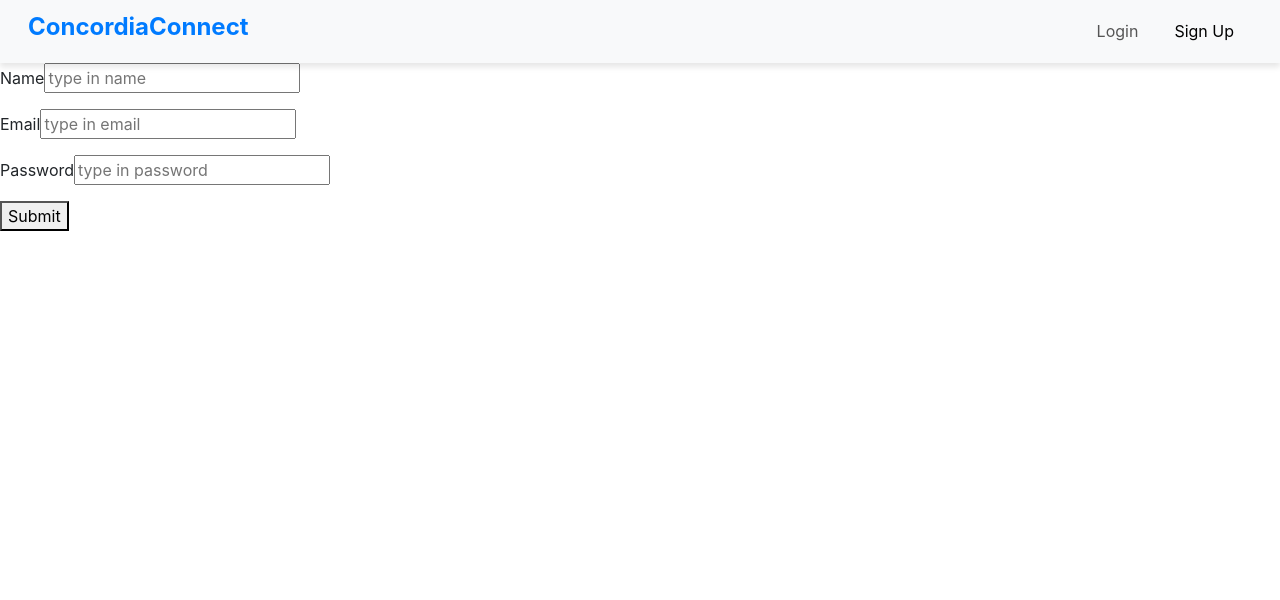
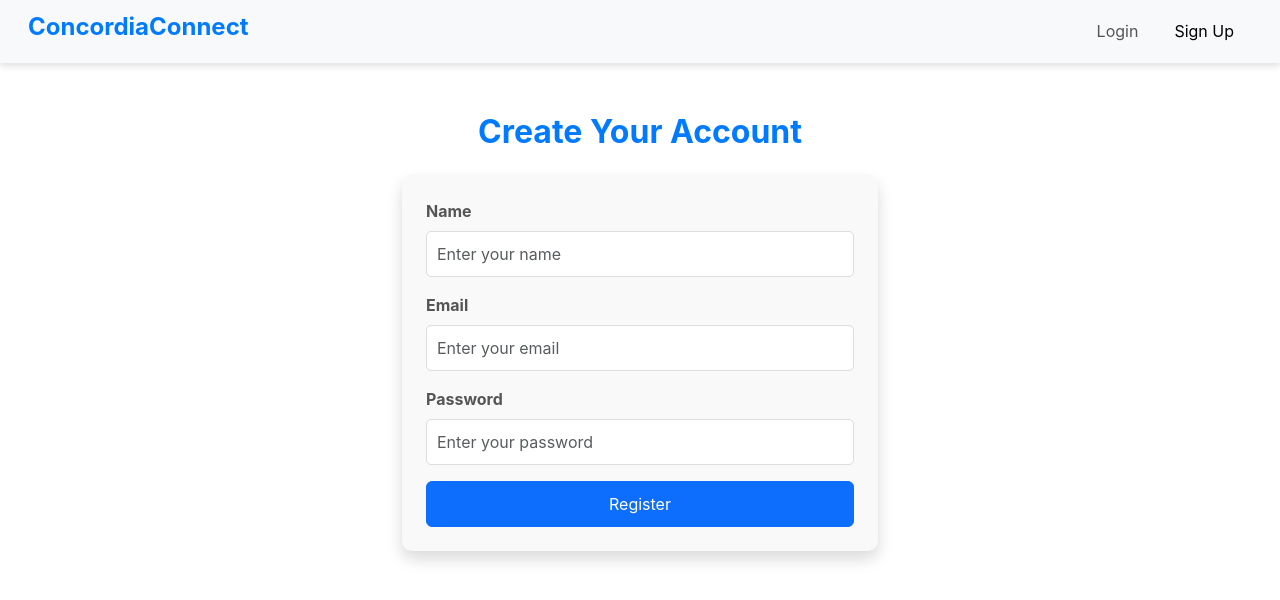
Before and after one commit to AbramEngler/Concordia_Connect, a React (Create React App) app in the folder my-react-appcd/: page /newuser in a window 1280 px wide. Shown: the top 600 px of the page. Built offline with nearby package versions, Linux system fonts and the light colour scheme.

Commit message:
Styling of Registration, Login, and Home page

```diff
--- a/my-react-appcd/src/Components/NavBar.css
+++ b/my-react-appcd/src/Components/NavBar.css
@@ -6,7 +6,7 @@
 .brand-title {
     font-size: 1.5rem;
     font-weight: bold;
-    color: #007bff; /* Adjust to match your theme */
+    color: #007bff;
     text-decoration: none;
 }
 
--- a/my-react-appcd/src/Components/NavBar.jsx
+++ b/my-react-appcd/src/Components/NavBar.jsx
@@ -1,6 +1,6 @@
 import React from 'react';
 import { NavLink, useNavigate } from 'react-router-dom';
-import './NavBar.css'; // For custom styles
+import './NavBar.css';
 
 const NavBar = () => {
     const navigate = useNavigate();
@@ -11,9 +11,9 @@ const NavBar = () => {
         localStorage.removeItem('token');
         localStorage.removeItem('userName');
 
-        // Redirect to login page or home page
+        window.location.reload();
         setTimeout(() => {
-            navigate('/'); // Replace with your login route
+            navigate('/');
         }, 1000);
     };
 
--- a/my-react-appcd/src/Pages/About.jsx
+++ b/my-react-appcd/src/Pages/About.jsx
@@ -15,7 +15,7 @@ const About = () => {
 					This is our about page for ConcordiaConnect
 				</p>
 				<p>
-					We want to be able to post messages next
+					We want to work on bettering the user experience
 				</p>
 			</div>
 		</div>
--- /dev/null
+++ b/my-react-appcd/src/Pages/Home.css
@@ -0,0 +1,64 @@
+/* Home.css */
+.home-container {
+    max-width: 900px;
+    margin: 50px auto;
+    text-align: center;
+    padding: 20px;
+}
+
+.welcome-banner {
+    background: #f9f9f9;
+    padding: 20px;
+    border-radius: 10px;
+    box-shadow: 0 4px 6px rgba(0, 0, 0, 0.1);
+}
+
+.welcome-banner h2 {
+    color: #007bff;
+    font-size: 2rem;
+    font-weight: bold;
+}
+
+.lead-text {
+    color: #555;
+    font-size: 1.2rem;
+    margin-top: 10px;
+}
+
+.action-links {
+    display: flex;
+    flex-wrap: wrap;
+    justify-content: center;
+    margin-top: 30px;
+}
+
+.action-card {
+    flex: 1 1 calc(45% - 20px);
+    max-width: 400px;
+    background: #fff;
+    margin: 10px;
+    padding: 20px;
+    border-radius: 10px;
+    border: 1px solid #ddd;
+    box-shadow: 0 2px 4px rgba(0, 0, 0, 0.1);
+    text-decoration: none;
+    color: inherit;
+    text-align: left;
+    transition: transform 0.2s ease-in-out, box-shadow 0.2s ease-in-out;
+}
+
+.action-card h3 {
+    font-size: 1.5rem;
+    color: #007bff;
+    margin-bottom: 10px;
+}
+
+.action-card p {
+    color: #555;
+    font-size: 1rem;
+}
+
+.action-card:hover {
+    transform: scale(1.05);
+    box-shadow: 0 4px 8px rgba(0, 123, 255, 0.3);
+}
--- a/my-react-appcd/src/Pages/Home.jsx
+++ b/my-react-appcd/src/Pages/Home.jsx
@@ -1,50 +1,48 @@
 import { Link } from 'react-router-dom';
+import './Home.css';
 
 const Home = () => {
     const userName = localStorage.getItem('userName') || '';
 
     return (
-    <div className="container">
-      <div className="banner-container">
-        <div className="banner">
+        <div className="home-container">
+            <div className="welcome-banner">
                 {userName ? (
                     <>
-			<div style={{ marginTop: '40px' }}></div>
                         <h2>Welcome, {userName}!</h2>
-			<div style={{ marginTop: '40px' }}></div>
-              <Link to={`/buyandsell/`}>
-                <h2>Buy&Sell</h2>
-              </Link>
-              <p>Your one-stop shop for all your marketplace needs on campus!</p>
-			  <div style={{ marginTop: '40px' }}></div>
-              <Link to={`/messagepage/`}>
-                <h2>Inbox</h2>
-              </Link>
-              <p>Reach out and connect to other students!</p>
+                        <p className="lead-text">Explore, connect, and make the most of your campus experience.</p>
                     </>
                 ) : (
                     <>
-			<div style={{ marginTop: '40px' }}></div>
-              <h2>
-                Welcome, please{' '}
-                <Link to="/login" style={{ textDecoration: 'underline', color: 'blue' }}>
-                  log in
-                </Link>{' '}
-                to get started!
-              </h2>
-			  <div style={{ marginTop: '40px' }}>
-				<h5>
-				New to ConcordiaConnect?{' '}
-                <Link to="/newuser" style={{ textDecoration: 'underline', color: 'blue' }}>
-                  Register
-                </Link>{' '}
-                to get started today!
-				</h5>
-
-              </div>
+                        <h2>Welcome to ConcordiaConnect!</h2>
+                        <p className="lead-text">Your gateway to connecting with students on campus.</p>
                     </>
                 )}
             </div>
+            <div className="action-links">
+                {userName ? (
+                    <>
+                        <Link to="/buyandsell" className="action-card">
+                            <h3>Buy&Sell</h3>
+                            <p>Discover deals or post items for sale—your campus marketplace awaits!</p>
+                        </Link>
+                        <Link to="/messagepage" className="action-card">
+                            <h3>Inbox</h3>
+                            <p>Reach out and connect to other students!</p>
+                        </Link>
+                    </>
+                ) : (
+                    <>
+                        <Link to="/login" className="action-card">
+                            <h3>Log In</h3>
+                            <p>Already have an account? Log in to get started.</p>
+                        </Link>
+                        <Link to="/newuser" className="action-card">
+                            <h3>Register</h3>
+                            <p>New here? Sign up and join the ConcordiaConnect community today.</p>
+                        </Link>
+                    </>
+                )}
             </div>
         </div>
     );
--- /dev/null
+++ b/my-react-appcd/src/Pages/Login.css
@@ -0,0 +1,37 @@
+/* Login.css */
+.login-form {
+    max-width: 500px;
+    margin: 50px auto;
+}
+
+.card {
+    border-radius: 10px;
+    border: none;
+    background: #f9f9f9;
+}
+
+h2 {
+    color: #007bff;
+    font-weight: bold;
+}
+
+.form-label {
+    font-weight: bold;
+    color: #555;
+}
+
+.form-control {
+    border: 1px solid #ddd;
+    border-radius: 5px;
+    padding: 10px;
+}
+
+.form-control:focus {
+    border-color: #007bff;
+    box-shadow: 0 0 5px rgba(0, 123, 255, 0.5);
+}
+
+.btn {
+    font-size: 1rem;
+    padding: 10px;
+}
--- a/my-react-appcd/src/Pages/Login.jsx
+++ b/my-react-appcd/src/Pages/Login.jsx
@@ -1,70 +1,79 @@
 import React, { useState } from 'react';
 import { useNavigate } from 'react-router-dom';
-import axios from "axios";
-
+import './Login.css';
 
 const Login = () => {
-    const [email, setEmail] = useState(''); // Email state
-    const [password, setPassword] = useState(''); // Password state
-    const [loginStatus, setLoginStatus] = useState(''); // Login status state
-    const [userName, setUserName] = useState(''); // To store the user's name
-    const [userId, setUserId] = useState(''); // To store the user's ID
-    const navigate = useNavigate(); // To handle redirection
+    const [email, setEmail] = useState('');
+    const [password, setPassword] = useState('');
+    const [loginStatus, setLoginStatus] = useState('');
+    const navigate = useNavigate();
 
     const handleSubmit = async (e) => {
         e.preventDefault();
         try {
-            console.log(email, password);
             const response = await fetch('http://localhost:5000/login', {
                 method: 'POST',
                 headers: { 'Content-Type': 'application/json' },
-                body: JSON.stringify({ email, password }) // Send email and password from state
+                body: JSON.stringify({ email, password }),
             });
             const data = await response.json();
             if (response.ok) {
                 localStorage.setItem('token', data.token);
-                localStorage.setItem('userName', data.userName); //update user's name
-                localStorage.setItem('userId', data.userId); //update user's id
-                console.log(userName)
-                console.log(localStorage.getItem('userId'))
-                setLoginStatus('Login successful!'); // Update loginStatus on success
+                localStorage.setItem('userName', data.userName);
+                localStorage.setItem('userId', data.userId);
 
-                // Optionally navigate to the user dashboard or main app here
+                setLoginStatus('Login successful!');
                 setTimeout(() => {
-                navigate('/'); // Replace with your homepage route
+                    navigate('/');
                 }, 1000);
             } else {
                 setLoginStatus('Login failed. Please check your credentials.');
             }
         } catch (error) {
             console.error('Error:', error);
-            setLoginStatus('An error occurred. Please try again later.'); // Update loginStatus on error
+            setLoginStatus('An error occurred. Please try again later.');
         }
     };
 
     return (
-        <div>
-            <form onSubmit={handleSubmit}>
+        <div className="login-form container">
+            <h2 className="text-center mb-4">Log In</h2>
+            <form onSubmit={handleSubmit} className="card p-4 shadow">
+                <div className="mb-3">
+                    <label htmlFor="email" className="form-label">Email</label>
                     <input
                         type="email"
-                    placeholder="Email"
+                        className="form-control"
+                        id="email"
+                        placeholder="Enter your email"
                         value={email}
                         onChange={(e) => setEmail(e.target.value)}
+                        required
                     />
+                </div>
+                <div className="mb-3">
+                    <label htmlFor="password" className="form-label">Password</label>
                     <input
                         type="password"
-                    placeholder="Password"
+                        className="form-control"
+                        id="password"
+                        placeholder="Enter your password"
                         value={password}
                         onChange={(e) => setPassword(e.target.value)}
+                        required
                     />
-                <button type="submit">Login</button>
+                </div>
+                <button type="submit" className="btn btn-primary w-100">Login</button>
+                {loginStatus && (
+                    <div
+                        className={`mt-3 text-center ${
+                            loginStatus.includes('successful') ? 'text-success' : 'text-danger'
+                        }`}
+                    >
+                        {loginStatus}
+                    </div>
+                )}
             </form>
-            {/* Conditionally render the login status message */}
-            {loginStatus && (
-                <p style={{ color: loginStatus.includes('successful') ? 'green' : 'red' }}>
-                    {loginStatus}
-                </p>
-            )}
         </div>
     );
 };
--- /dev/null
+++ b/my-react-appcd/src/Pages/NewUserForm.css
@@ -0,0 +1,37 @@
+/* NewUserForm.css */
+.new-user-form {
+    max-width: 500px;
+    margin: 50px auto;
+}
+
+.card {
+    border-radius: 10px;
+    border: none;
+    background: #f9f9f9;
+}
+
+h2 {
+    color: #007bff;
+    font-weight: bold;
+}
+
+.form-label {
+    font-weight: bold;
+    color: #555;
+}
+
+.form-control {
+    border: 1px solid #ddd;
+    border-radius: 5px;
+    padding: 10px;
+}
+
+.form-control:focus {
+    border-color: #007bff;
+    box-shadow: 0 0 5px rgba(0, 123, 255, 0.5);
+}
+
+.btn {
+    font-size: 1rem;
+    padding: 10px;
+}
--- a/my-react-appcd/src/Pages/NewUserForm.jsx
+++ b/my-react-appcd/src/Pages/NewUserForm.jsx
@@ -1,9 +1,12 @@
-//add to /src/Pages/NewUserForm.jsx
 import React, { useState } from "react";
 import axios from "axios";
+import { useNavigate } from 'react-router-dom';
+import './NewUserForm.css'; // Import custom styles
 
 const NewUserForm = () => {
-    const [formData, setFormData] = useState({ //formData is created here
+    const navigate = useNavigate();
+
+    const [formData, setFormData] = useState({
         name: "",
         email: "",
         password: "",
@@ -22,52 +25,65 @@ const NewUserForm = () => {
         try {
             const response = await axios.post(
                 "http://localhost:5000/newuser",
-                formData //send formData to API
+                formData
             );
             console.log(response);
-            alert("Form Submitted")
+            alert("Successfully Registered!");
+            setTimeout(() => {
+                navigate('/login');
+            }, 1000);
         } catch (error) {
             console.error(error);
+            alert("Registration failed. Please try again.");
         }
     };
 
     return (
-        <form onSubmit={handleSubmit}>
-            <p>
-                <label htmlFor="name">Name</label>
+        <div className="new-user-form container">
+            <h2 className="text-center mb-4">Create Your Account</h2>
+            <form onSubmit={handleSubmit} className="card p-4 shadow">
+                <div className="mb-3">
+                    <label htmlFor="name" className="form-label">Name</label>
                     <input
                         type="text"
+                        className="form-control"
                         id="name"
                         name="name"
-                    placeholder="type in name"
+                        placeholder="Enter your name"
                         value={formData.name}
-                    onChange={handleChange} //makes formData always up to date
+                        onChange={handleChange}
+                        required
                     />
-            </p>
-            <p>
-                <label htmlFor="email">Email</label>
+                </div>
+                <div className="mb-3">
+                    <label htmlFor="email" className="form-label">Email</label>
                     <input
-                    type="text"
+                        type="email"
+                        className="form-control"
                         id="email"
                         name="email"
-                    placeholder="type in email"
+                        placeholder="Enter your email"
                         value={formData.email}
                         onChange={handleChange}
+                        required
                     />
-            </p>
-            <p>
-                <label htmlFor="password">Password</label>
+                </div>
+                <div className="mb-3">
+                    <label htmlFor="password" className="form-label">Password</label>
                     <input
-                    type="text"
+                        type="password"
+                        className="form-control"
                         id="password"
                         name="password"
-                    placeholder="type in password"
+                        placeholder="Enter your password"
                         value={formData.password}
                         onChange={handleChange}
+                        required
                     />
-            </p>
-            <button type="submit">Submit</button>
+                </div>
+                <button type="submit" className="btn btn-primary w-100">Register</button>
             </form>
+        </div>
     );
 };
 
--- a/my-react-appcd/src/Pages/PostDetail.jsx
+++ b/my-react-appcd/src/Pages/PostDetail.jsx
@@ -31,7 +31,7 @@ const PostDetail = () => {
     const handleReplySubmit = async (e) => {
         e.preventDefault();
 
-        const authorId = localStorage.getItem('userId'); // Assuming you have stored the user's ID in localStorage
+        const authorId = localStorage.getItem('userId');
         const authorName = localStorage.getItem('userName');
 
         if (!authorId || !authorName) {
```
Also changed, not shown: 1 other file (tests, documents, lock files or other folders). Lines whose indentation alone changed are shown as unchanged.
